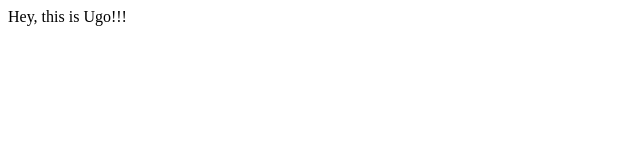
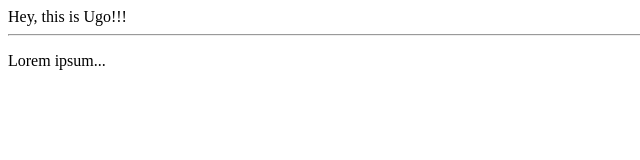
Before and after one commit to muyiwa-yombo/CIIntegration, a plain HTML site: page index.html in a window 1280 px wide. Shown: the whole page, without its empty margins (0-640 px from the left). Drawn offline with Linux system fonts and the light colour scheme.

Commit message:
changed the index.html

```diff
--- a/index.html
+++ b/index.html
@@ -1,3 +1,7 @@
 <html>
     <div>Hey, this is Ugo!!!</div>
+
+    <hr>
+
+    <p>Lorem ipsum...</p>
 </html>
```
